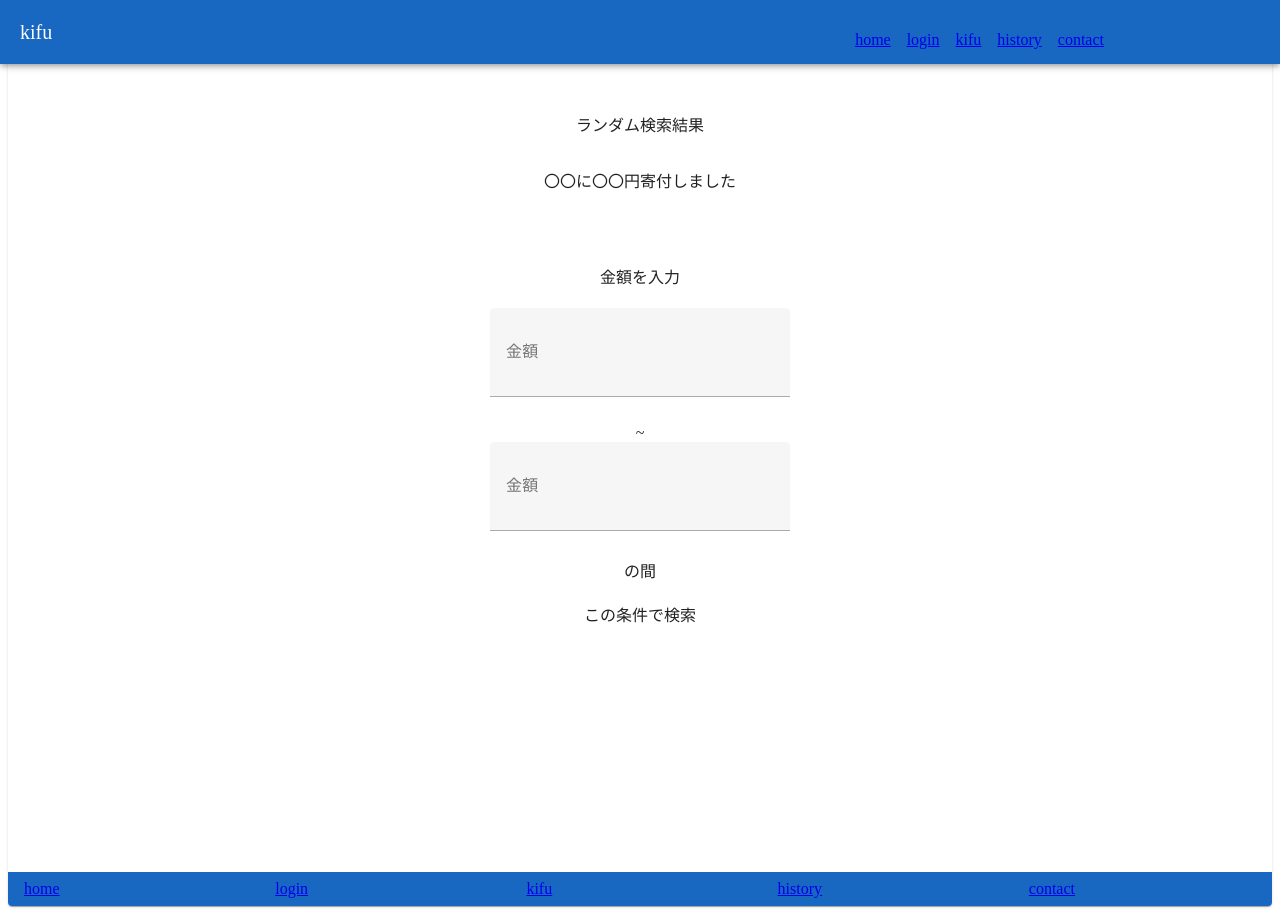
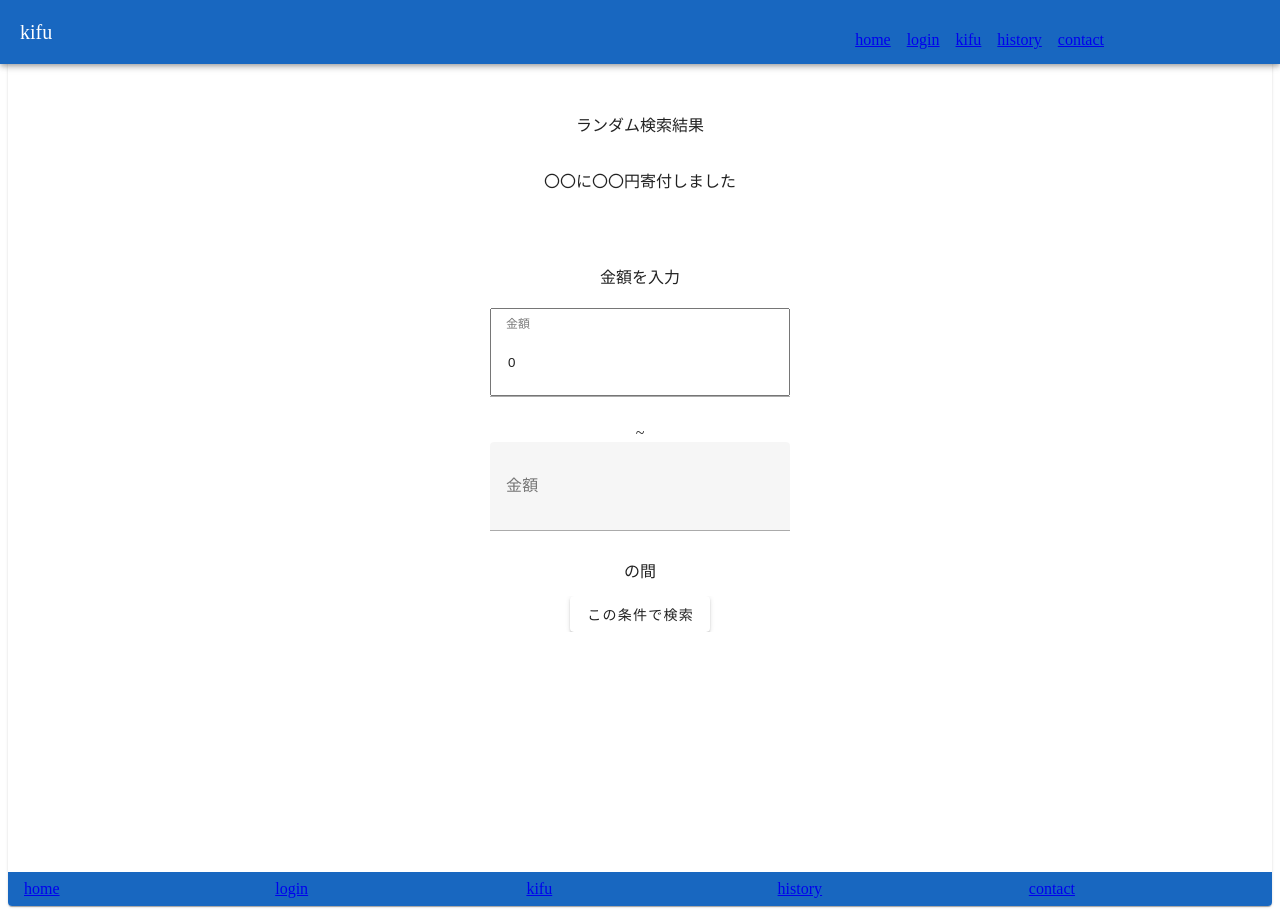
Before and after one commit to ryo0705s/kifu, a Nuxt app: page /kifu/create in a window 1280 px wide. Built offline with nearby package versions, Linux system fonts and the light colour scheme.

Commit message:
feat: 寄付額をバックエンドに送れるように仮実装

```diff
--- a/pages/kifu/create.vue
+++ b/pages/kifu/create.vue
@@ -14,26 +14,43 @@
 
         <v-list-item
           ><v-sheet width="300"
-            ><v-text-field label="金額"></v-text-field>
+            ><v-text-field
+              label="金額"
+              type="number"
+              v-model="state.donation"
+            ></v-text-field>
             <div>~</div>
             <v-text-field label="金額"></v-text-field
           ></v-sheet>
           <div>の間</div>
         </v-list-item>
-        <v-list-item>この条件で検索</v-list-item>
+        <v-list-item
+          ><v-btn @click="addDonation">この条件で検索</v-btn>
+        </v-list-item>
       </v-list>
     </v-col>
   </v-row>
 </template>
 <script>
-export default {
-  // const state = reactive({
-  //   // ここにstateを定義する
-  //   isRandom: false,
-  //   return {
-  //     state
-  //     // ここにcomputedを定義する
-  //   };
-  // });
-};
+import { defineComponent, reactive } from "@vue/composition-api";
+export default defineComponent({
+  setup() {
+    const state = reactive({
+      donation: 0,
+    });
+    const addDonation = async () => {
+      const { data } = await useFetch("http://127.0.0.1:8000/api/1", {
+        method: "POST",
+        body: JSON.stringify({
+          donation: state.donation,
+        }),
+      });
+      console.log(state.donation, "donation");
+    };
+    return {
+      state,
+      addDonation,
+    };
+  },
+});
 </script>
```
